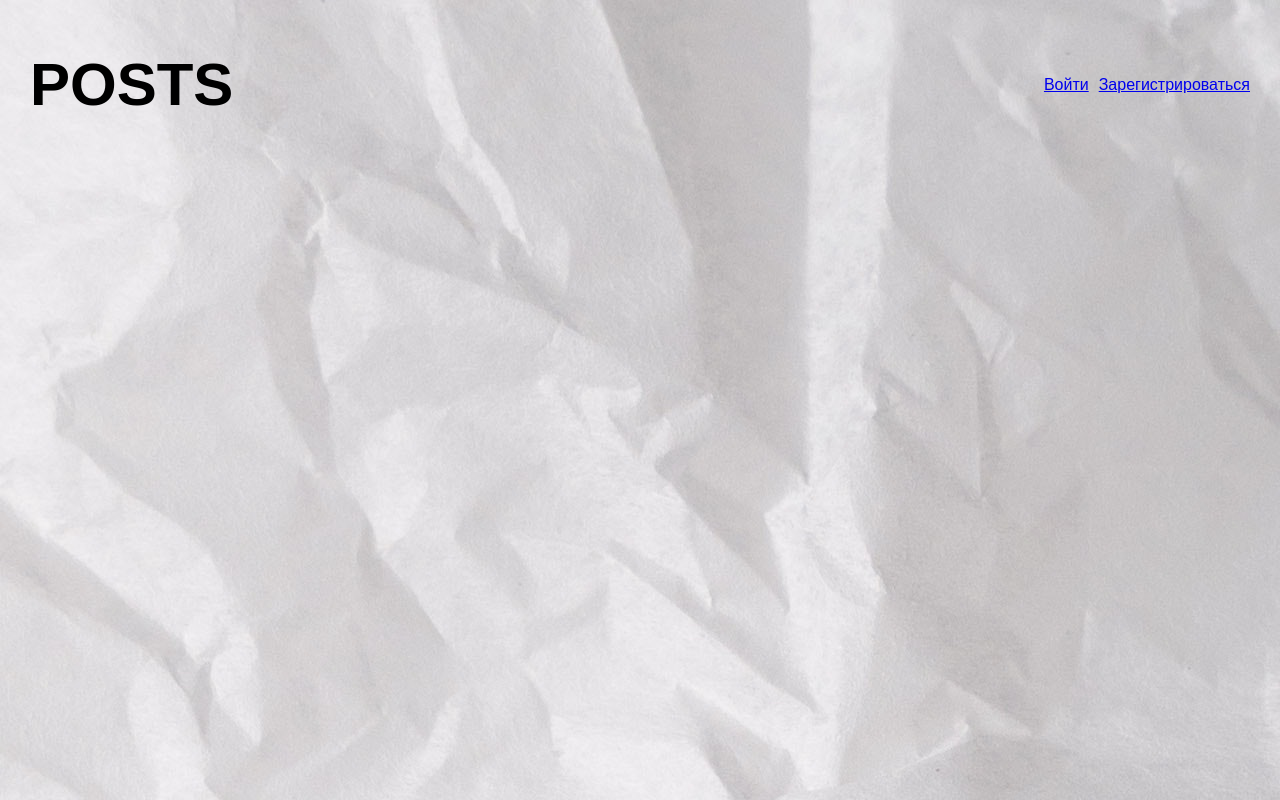
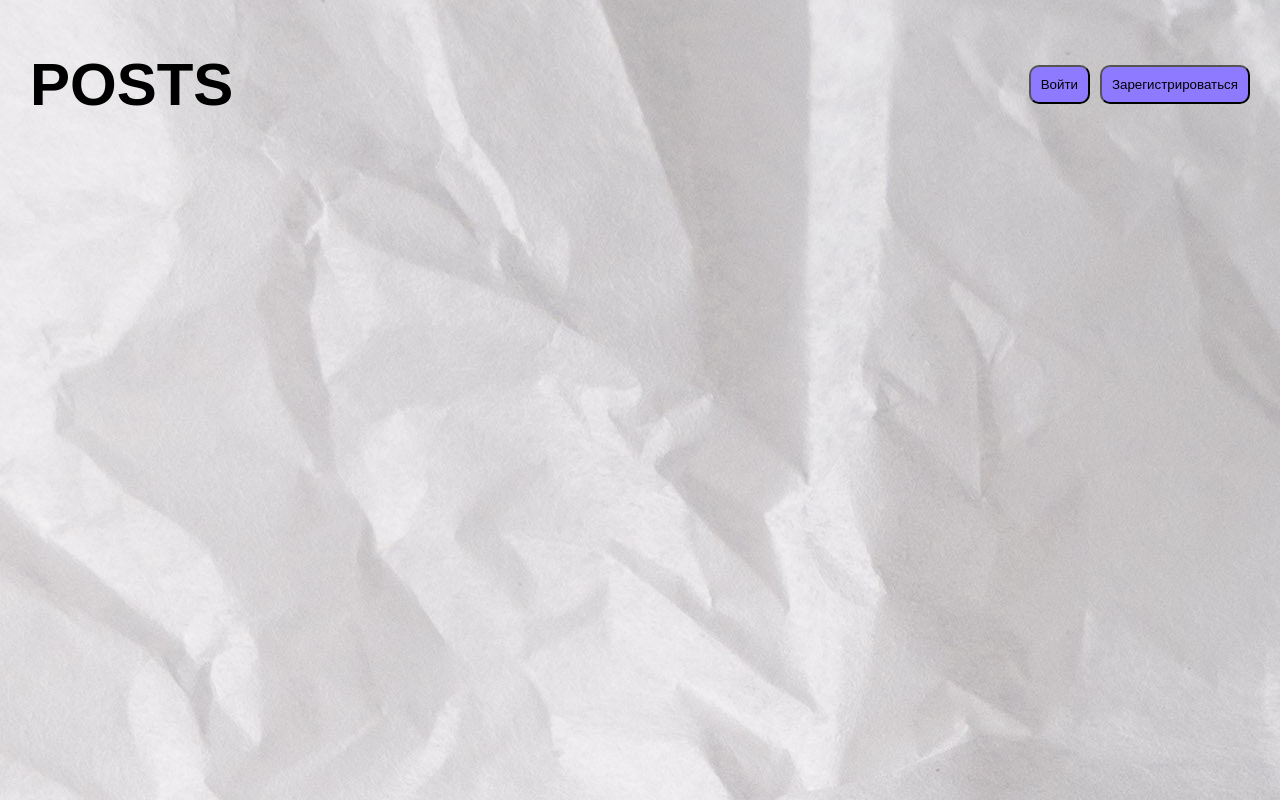
Before and after one commit to karlkust/postman, a React (Create React App) app: page / in a window 1280 px wide. Built offline with nearby package versions, Linux system fonts and the light colour scheme.

Commit message:
Проработка кнопок входа

```diff
--- a/src/Header/Header.css
+++ b/src/Header/Header.css
@@ -9,3 +9,11 @@
 .name {
     font-size: 60px;
 }
+
+.btnIn {
+    border-radius: 10px;
+    border-color: black;
+    padding: 10px;
+    cursor: pointer;
+    background: #8e7aff;
+}
--- a/src/Header/Header.jsx
+++ b/src/Header/Header.jsx
@@ -12,10 +12,10 @@ const Header = ({ modalActivity, setModalActivity }) => {
       <h1 className="name">POSTS</h1>
       <nav style={{ display: "flex", gap: "10px" }}>
         <Link to="/login" onClick={clickHandler}>
-          Войти
+          <button className="btnIn">Войти</button>
         </Link>
         <Link to="/signup" onClick={clickHandler}>
-          Зарегистрироваться
+          <button className="btnIn">Зарегистрироваться</button>
         </Link>
       </nav>
     </div>
```
